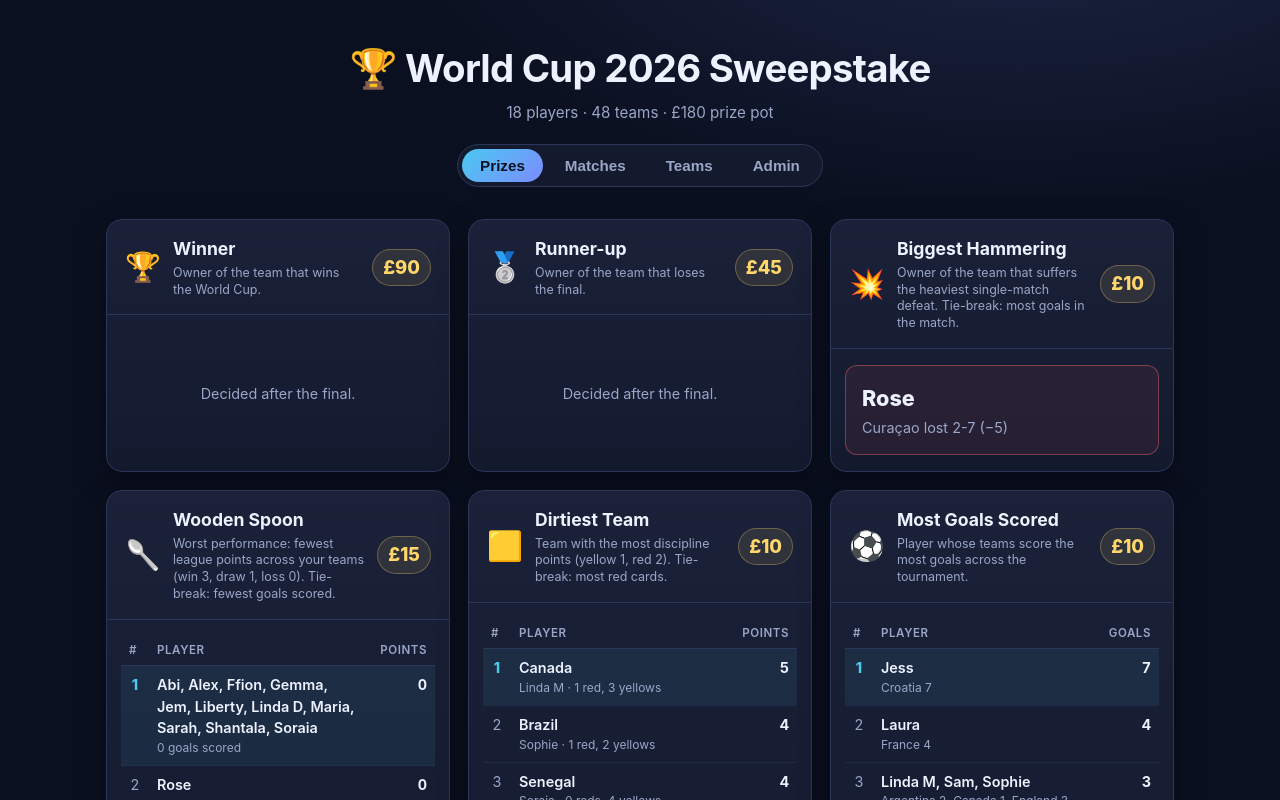
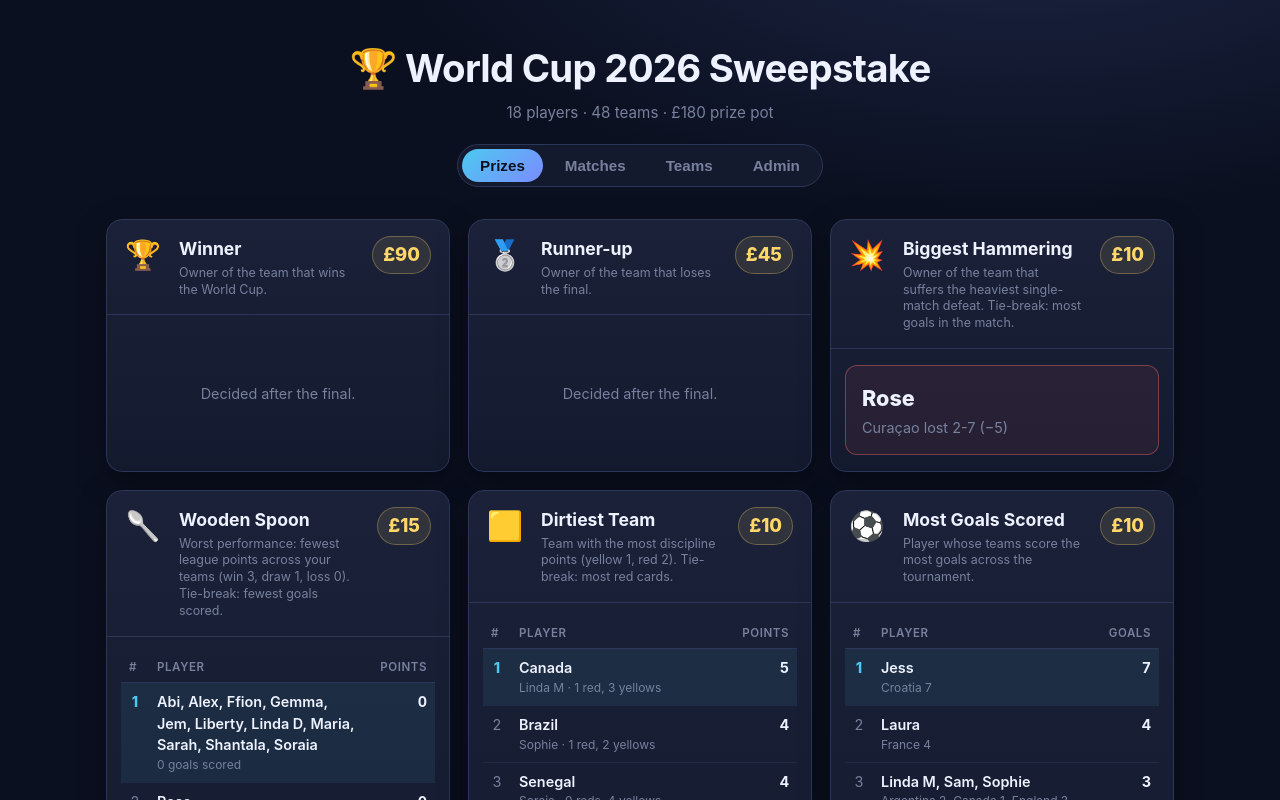
Before and after one commit to mrslaurarobson/world-cup-2026, a React (Vite) app: page / in a window 1280 px wide. Shown: the top 800 px of the page. Built offline with nearby package versions, Linux system fonts and the light colour scheme.

Commit message:
Styling changes

```diff
--- a/src/styles.css
+++ b/src/styles.css
@@ -5,7 +5,7 @@
   --card-2: #20294a;
   --border: #2b3658;
   --text: #eef2ff;
-  --muted: #9aa6c7;
+  --muted: #77819d;
   --accent: #4cc9f0;
   --gold: #ffd76a;
   --silver: #cdd6e4;
@@ -120,7 +120,7 @@ body {
 .prize-header {
   display: grid;
   grid-template-columns: auto 1fr auto;
-  gap: 12px;
+  gap: 18px;
   align-items: center;
   padding: 16px 18px;
   border-bottom: 1px solid var(--border);
@@ -129,6 +129,8 @@ body {
 .prize-emoji {
   font-size: 1.8rem;
   line-height: 1;
+  align-self: start;
+  margin-top: 5px;
 }
 
 .prize-heading h2 {
@@ -152,6 +154,7 @@ body {
   padding: 4px 10px;
   border-radius: 999px;
   white-space: nowrap;
+  align-self: start;
 }
 
 .prize-body {
```
